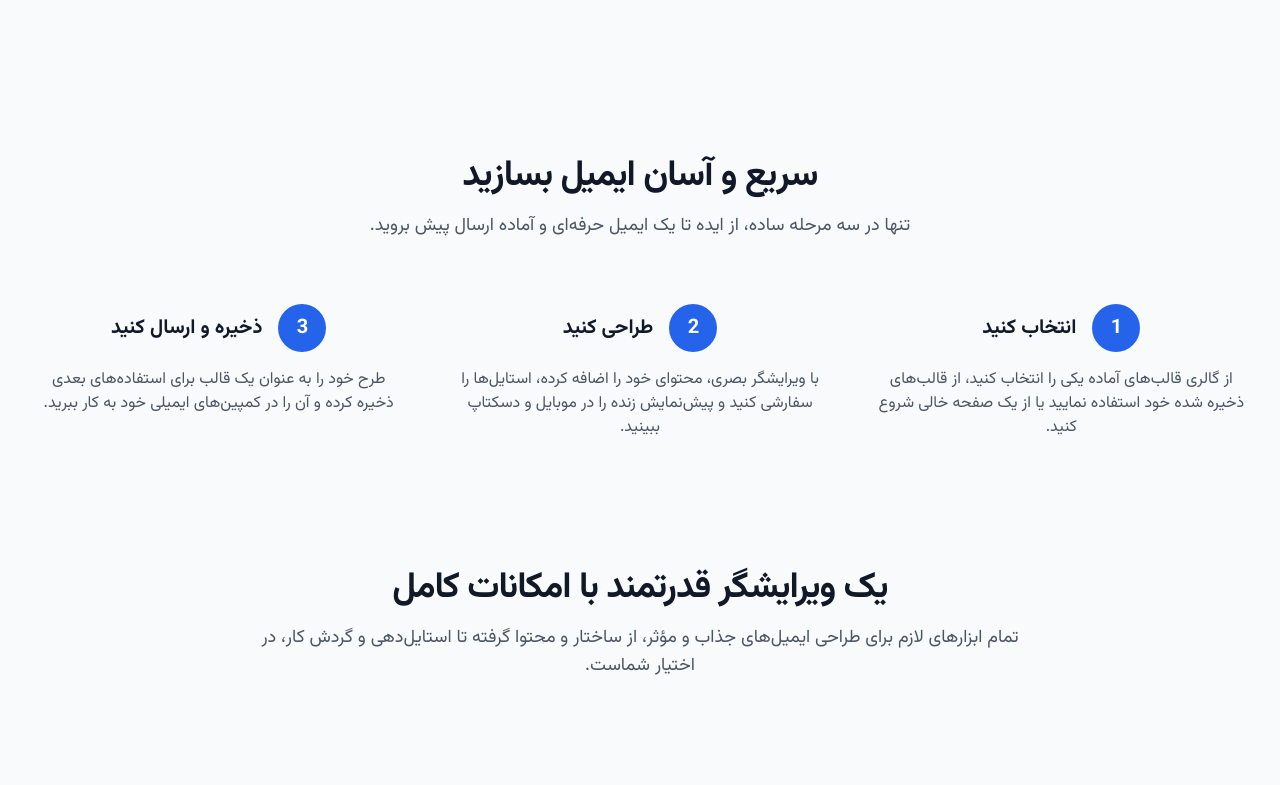
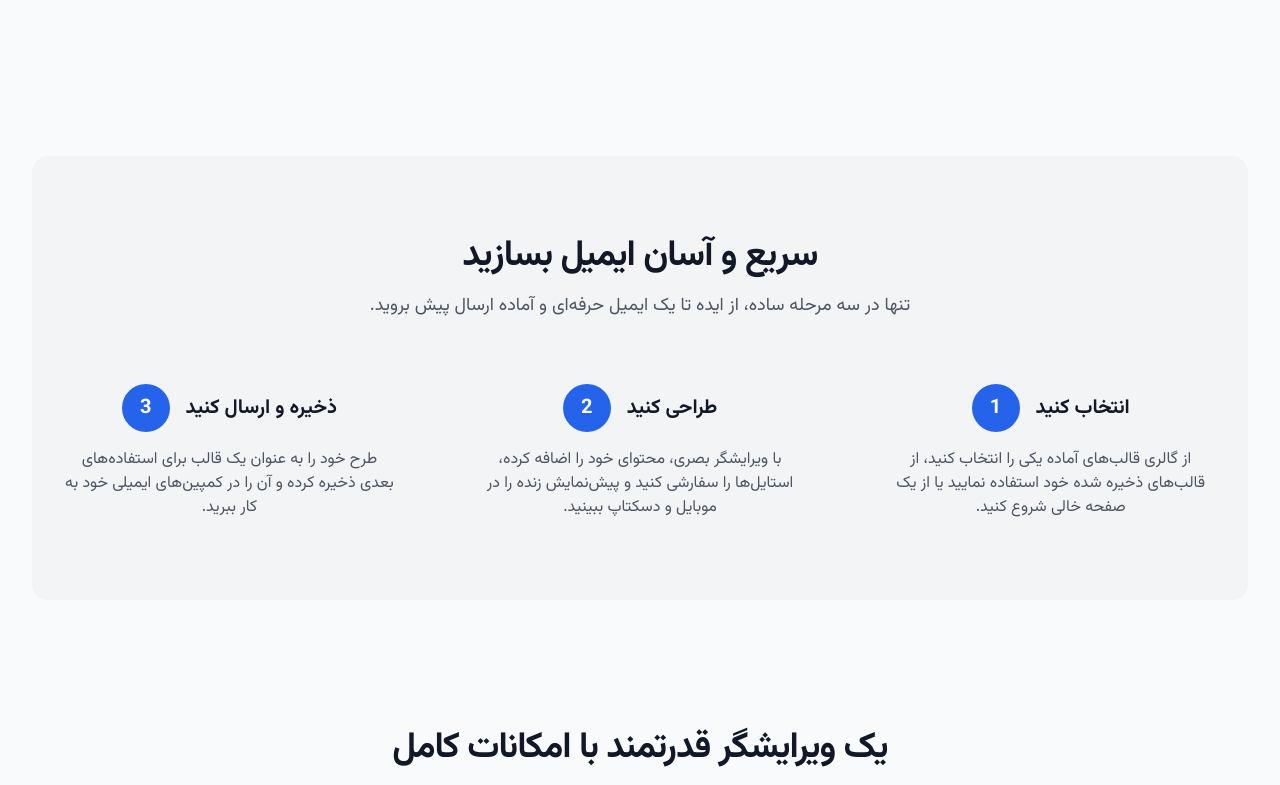
Before and after one commit to zagrox/MegaMail-Web, a React (Vite) app: page /#/templates in a window 1280 px wide. Shown: the part 663-1448 px from the top of the page. Built offline with nearby package versions, Linux system fonts and the light colour scheme.

Commit message:
feat: Update project name and UI styling
Refactors the project name in metadata.json and applies minor UI adjustments to the "How it works" section and StepIcon component in TemplatesPage.tsx. These changes improve the visual presentation and accurately reflect the project's purpose.

```diff
--- a/metadata.json
+++ b/metadata.json
@@ -1,5 +1,5 @@
 {
-  "name": "MegaMail Website 2.6 Internal URL",
+  "name": "MegaMail Website 2.6 Templates",
   "description": "",
   "requestFramePermissions": []
 }
--- a/pages/TemplatesPage.tsx
+++ b/pages/TemplatesPage.tsx
@@ -51,11 +51,11 @@ const TemplatesHeroIllustration: React.FC = () => (
 
 const StepIcon: React.FC<{ number: number, children: React.ReactNode }> = ({ number, children }) => (
     <div className="flex items-center">
+        <div className="mr-4 rtl:ml-4 rtl:mr-0">
+            {children}
+        </div>
         <div className="flex-shrink-0 w-12 h-12 rounded-full bg-blue-600 text-white flex items-center justify-center font-bold text-xl">
             {number}
-        </div>
-        <div className="ml-4 rtl:mr-4 rtl:ml-0">
-            {children}
         </div>
     </div>
 );
@@ -161,7 +161,7 @@ const TemplatesPage: React.FC = () => {
             </section>
 
             {/* How it works section */}
-            <section>
+            <section className="bg-gray-100 dark:bg-gray-800/50 rounded-2xl py-16 sm:py-20 px-4">
                 <div className="text-center mb-16">
                     <h2 className="text-3xl font-bold tracking-tight text-gray-900 dark:text-white sm:text-4xl">
                       سریع و آسان ایمیل بسازید
@@ -170,20 +170,20 @@ const TemplatesPage: React.FC = () => {
                         تنها در سه مرحله ساده، از ایده تا یک ایمیل حرفه‌ای و آماده ارسال پیش بروید.
                     </p>
                 </div>
-                <div className="grid grid-cols-1 md:grid-cols-3 gap-12 text-right">
-                    <div className="flex flex-col items-center text-center">
+                <div className="grid grid-cols-1 md:grid-cols-3 gap-12">
+                    <div className="flex flex-col items-center text-center px-4">
                          <StepIcon number={1}>
                             <h3 className="text-xl font-bold text-gray-900 dark:text-white">انتخاب کنید</h3>
                         </StepIcon>
                         <p className="mt-4 text-gray-600 dark:text-gray-400">از گالری قالب‌های آماده یکی را انتخاب کنید، از قالب‌های ذخیره شده خود استفاده نمایید یا از یک صفحه خالی شروع کنید.</p>
                     </div>
-                    <div className="flex flex-col items-center text-center">
+                    <div className="flex flex-col items-center text-center px-4">
                          <StepIcon number={2}>
                             <h3 className="text-xl font-bold text-gray-900 dark:text-white">طراحی کنید</h3>
                         </StepIcon>
                         <p className="mt-4 text-gray-600 dark:text-gray-400">با ویرایشگر بصری، محتوای خود را اضافه کرده، استایل‌ها را سفارشی کنید و پیش‌نمایش زنده را در موبایل و دسکتاپ ببینید.</p>
                     </div>
-                    <div className="flex flex-col items-center text-center">
+                    <div className="flex flex-col items-center text-center px-4">
                          <StepIcon number={3}>
                             <h3 className="text-xl font-bold text-gray-900 dark:text-white">ذخیره و ارسال کنید</h3>
                         </StepIcon>
```
